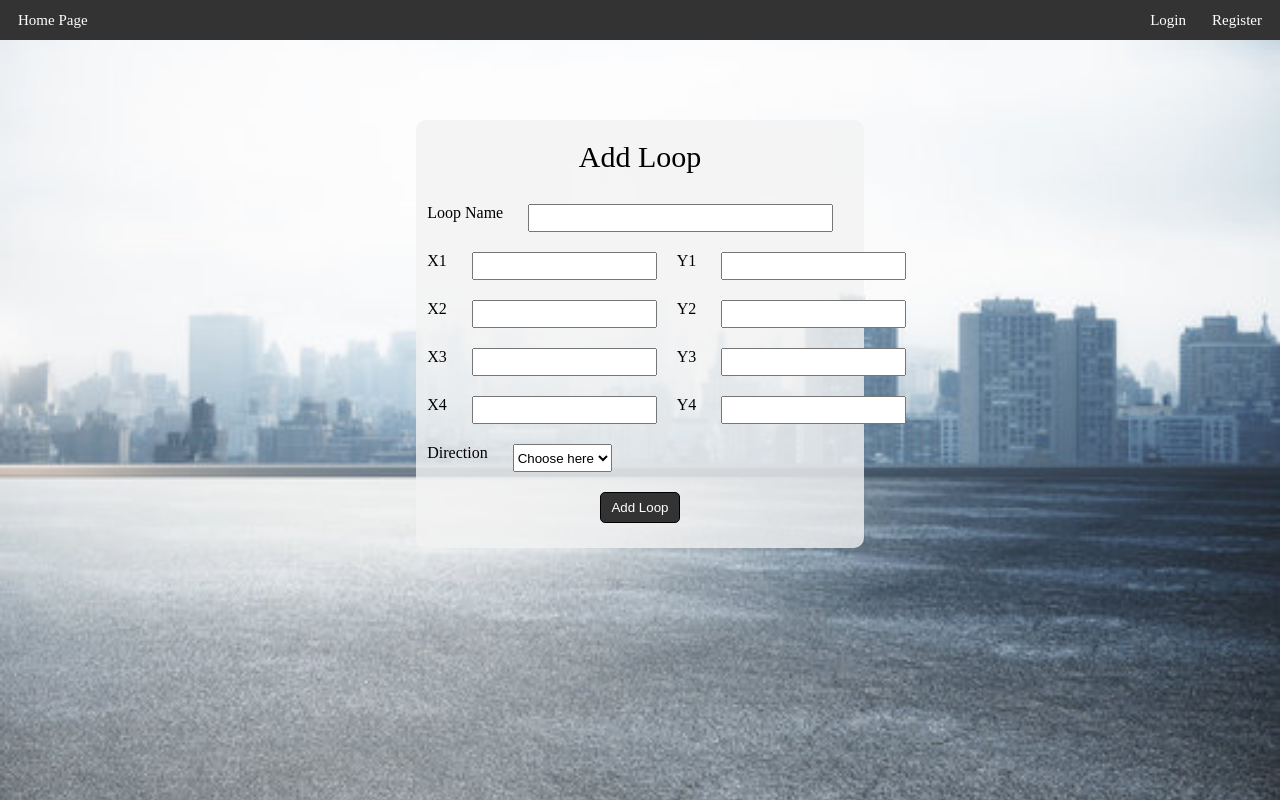
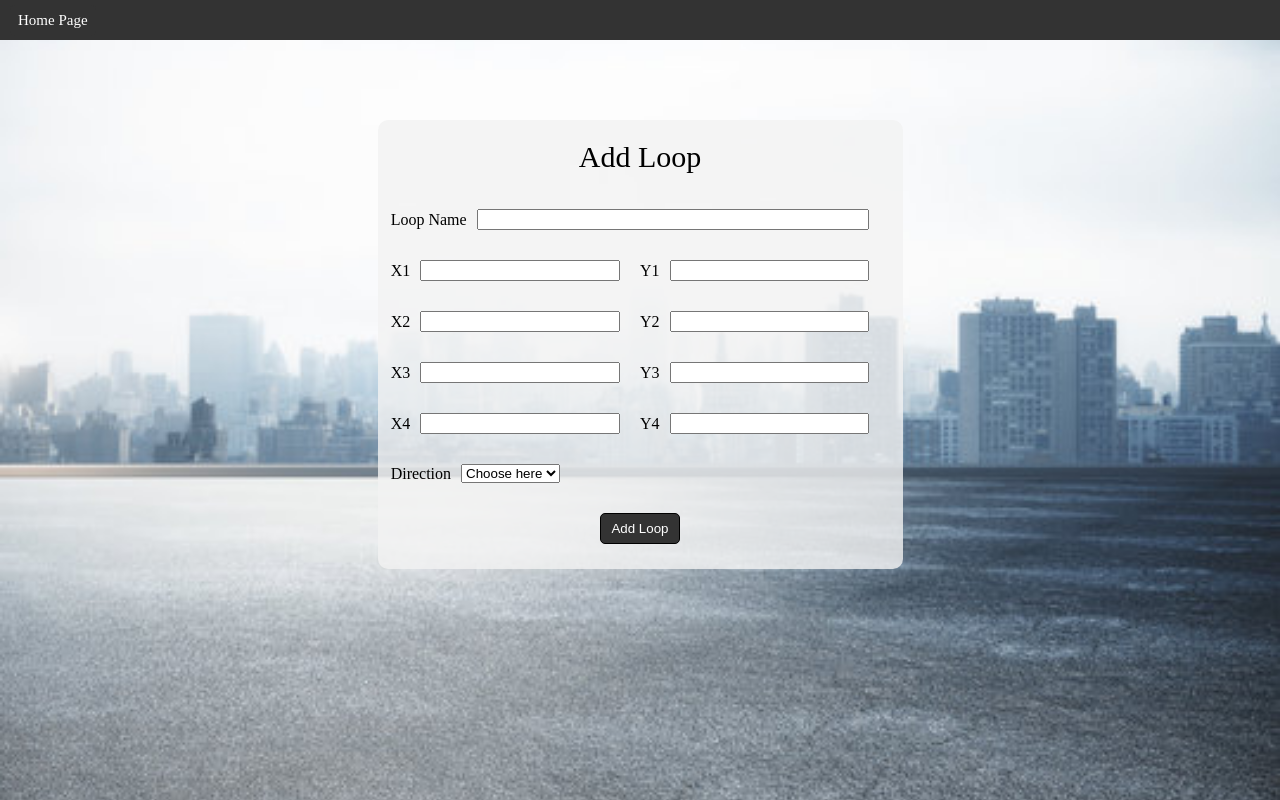
Before and after one commit to 6410685108/CN332-DAOO, a Django app: page /loop in a window 1280 px wide. Run offline with Django 5.2, Linux system fonts and the light colour scheme.

Commit message:
update css

```diff
--- a/mywebapp/tasks/static/tasks/loop.css
+++ b/mywebapp/tasks/static/tasks/loop.css
@@ -12,7 +12,7 @@
     background-color: var(--background-box);
     flex-direction: column;
     width: 35%;
-    min-width: 400px;
+    min-width: 525px;
 }
 
 .formheader {
@@ -23,12 +23,11 @@
 .box {
     display: flex;
     justify-content: start;
-    margin: 10px;
+    align-items: center;
+    margin: 15px;
     width: 95%;
 }
 .box label {
-    padding-right: 15px;
-    margin-bottom: 10px;
     display: block;
     margin-right: 10px;
 }
--- a/mywebapp/users/templates/users/headerLayout.html
+++ b/mywebapp/users/templates/users/headerLayout.html
@@ -14,13 +14,7 @@
         <header class="head">
             <a href="/">Home Page</a>
             {% if user.is_authenticated %}
-                <a href="{% url 'logout' %}">Logout</a>
-            {% else %}
-                <div class="right">
-                    <a href="/login">Login</a>
-                    <a href="/signup">Register</a>
-                </div>
-
+                <a href="{% url 'logout' %}" class="right">Logout</a>
             {% endif %}
         </header>
         <div class="main">
```
